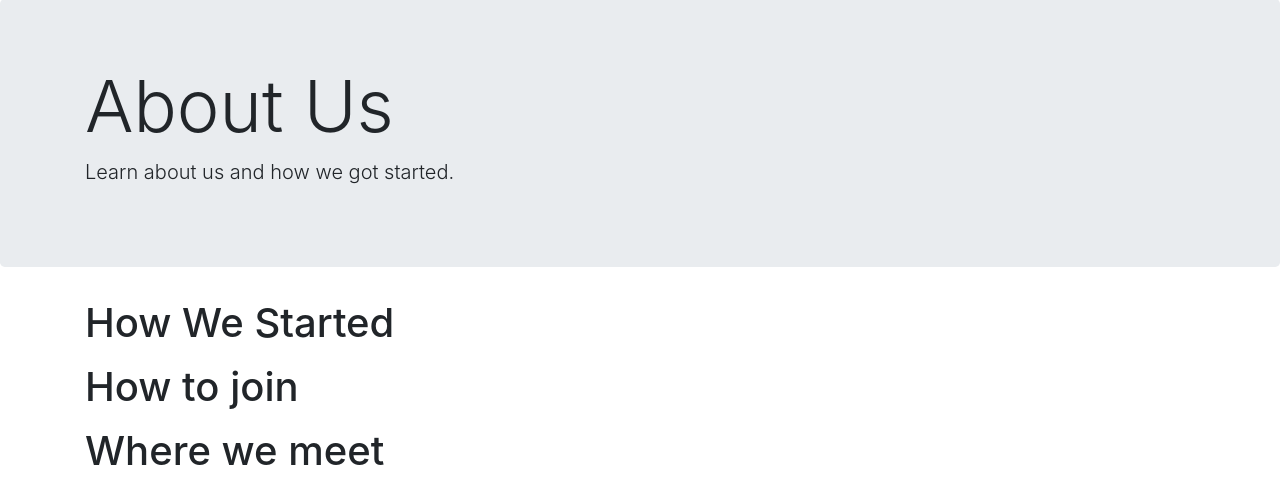
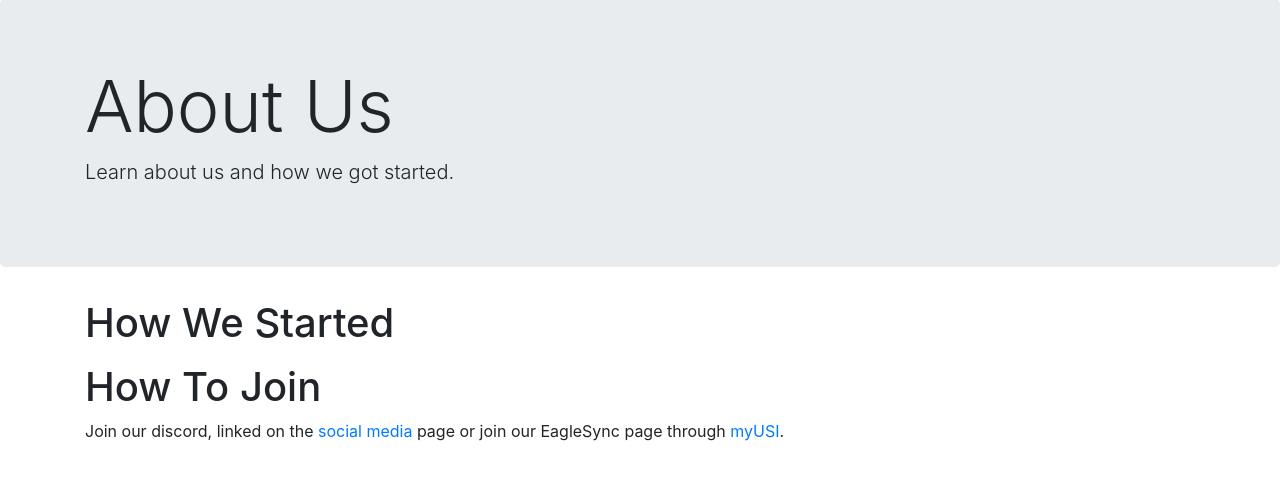
Before and after one commit to SouthernIndianaEsports/website, a Flask app: page /about in a window 1280 px wide. Shown: the part 57-561 px from the top of the page. Run offline with Flask 2, Linux system fonts and the light colour scheme; some libraries are stand-ins or nearby versions.

Commit message:
Update about page

```diff
--- a/templates/about.html
+++ b/templates/about.html
@@ -18,14 +18,8 @@
   </div>
   <div class="row">
     <div class="col-lg-9">
-      <h1>How to join</h1>
-      <p></p>
-    </div>
-  </div>
-  <div class="row">
-    <div class="col-lg-9">
-      <h1>Where we meet</h1>
-      <p></p>
+      <h1>How To Join</h1>
+      <p>Join our discord, linked on the <a href="{{ url_for('social') }}">social media</a> page or join our EagleSync page through <a href="https://my.usi.edu">myUSI</a>.</p>
     </div>
   </div>
 </div>
```
